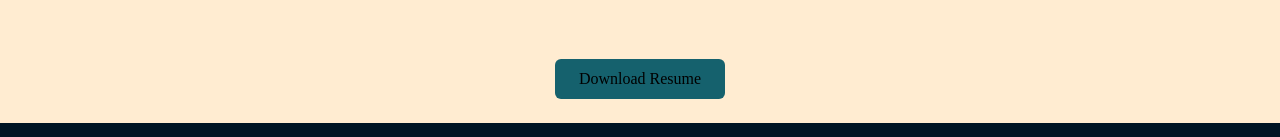
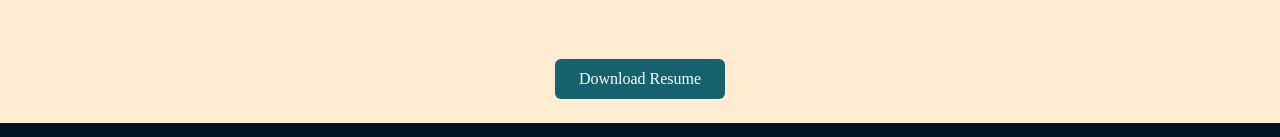
Before and after one commit to RickV85/rickvermeil.com, a React (Create React App) app: page /resume in a window 1280 px wide. Shown: the part 813-950 px from the top of the page. Built offline with nearby package versions, Linux system fonts and the light colour scheme; a web font is replaced by a local one.

Commit message:
Update resume and change download button text color

```diff
--- a/src/Components/Resume/Resume.tsx
+++ b/src/Components/Resume/Resume.tsx
@@ -20,12 +20,12 @@ export default function Resume({ setSection }: Props) {
         src="/assets/Rick Vermeil Resume.pdf"
         width="100%"
         height="100%"
-        title="Rick Vermeil Resume 10.19.23"
+        title="Rick Vermeil Resume 10.30.23"
       >
         Your browser does not support PDFs. Please download my resume by clicking the button below.
       </iframe>
       <button className=" h-fit w-fit bg-teal py-2 px-6 m-6 rounded-md ">
-        <a href={"/assets/Rick Vermeil Resume.pdf"} download style={{ textDecoration: 'none', color: 'inherit' }}>
+        <a href={"/assets/Rick Vermeil Resume.pdf"} download style={{ textDecoration: 'none', color: '#ffffff' }}>
           Download Resume
         </a>
       </button>
```
Also changed, not shown: 1 other file (tests, documents, lock files or other folders).
